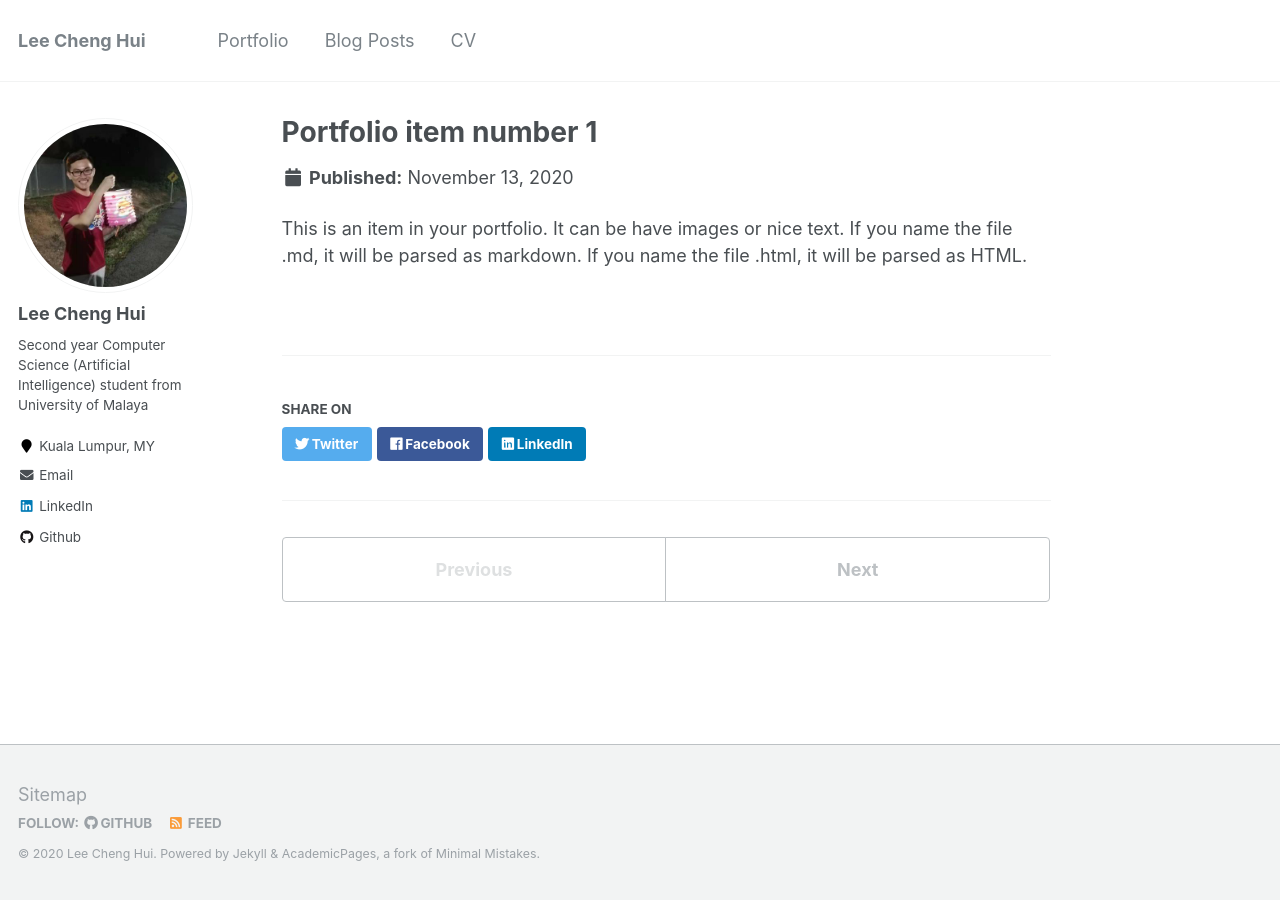
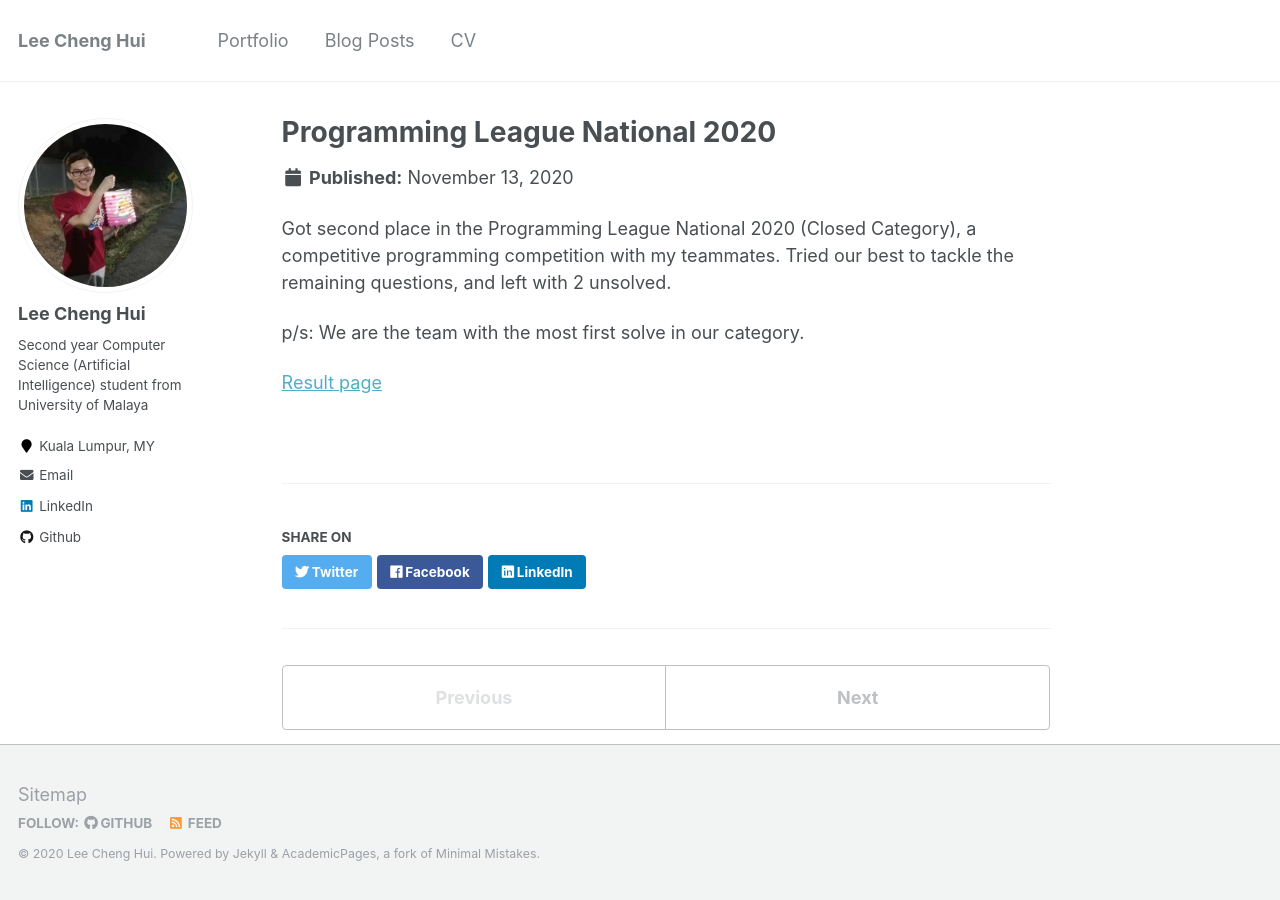
Before and after one commit to chenghui-lee/chenghui-lee.github.io, a Jekyll site: the page built from _portfolio/portfolio-1.md, in a window 1280 px wide. Built offline with Jekyll 4.4.1, drawn with Linux system fonts in a browser that asks for light colours.

Commit message:
Update portfolio-1.md

```diff
--- a/_portfolio/portfolio-1.md
+++ b/_portfolio/portfolio-1.md
@@ -1,7 +1,11 @@
 ---
-title: "Portfolio item number 1"
-excerpt: "Short description of portfolio item number 1<br/><img src='/images/500x300.png'>"
+title: "Programming League National 2020"
+excerpt: "Second place in closed category<br/><img src='/images/programming-league-2020.png'>"
 collection: portfolio
 ---
 
-This is an item in your portfolio. It can be have images or nice text. If you name the file .md, it will be parsed as markdown. If you name the file .html, it will be parsed as HTML.
+Got second place in the Programming League National 2020 (Closed Category), a competitive programming competition with my teammates. Tried our best to tackle the remaining questions, and left with 2 unsolved.
+
+p/s: We are the team with the most first solve in our category.
+
+[Result page](https://programming-league.com/scoreboard-closed)
```
